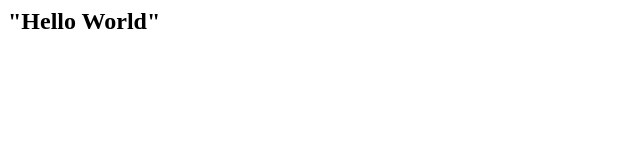
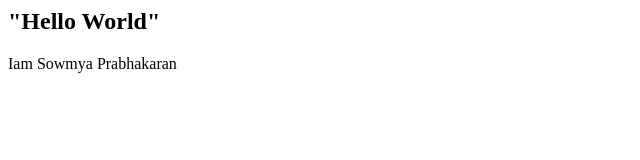
Before and after one commit to sowmya8097/Sample, a plain HTML site: page index.html in a window 1280 px wide. Shown: the whole page, without its empty margins (0-640 px from the left). Drawn offline with Linux system fonts and the light colour scheme.

Commit message:
added p tag

```diff
--- a/index.html
+++ b/index.html
@@ -6,7 +6,7 @@
 <body>
 
 <h2> "Hello World" </h2>
-
+<p> Iam Sowmya Prabhakaran </p>
 </body>
 
 </html>
```
